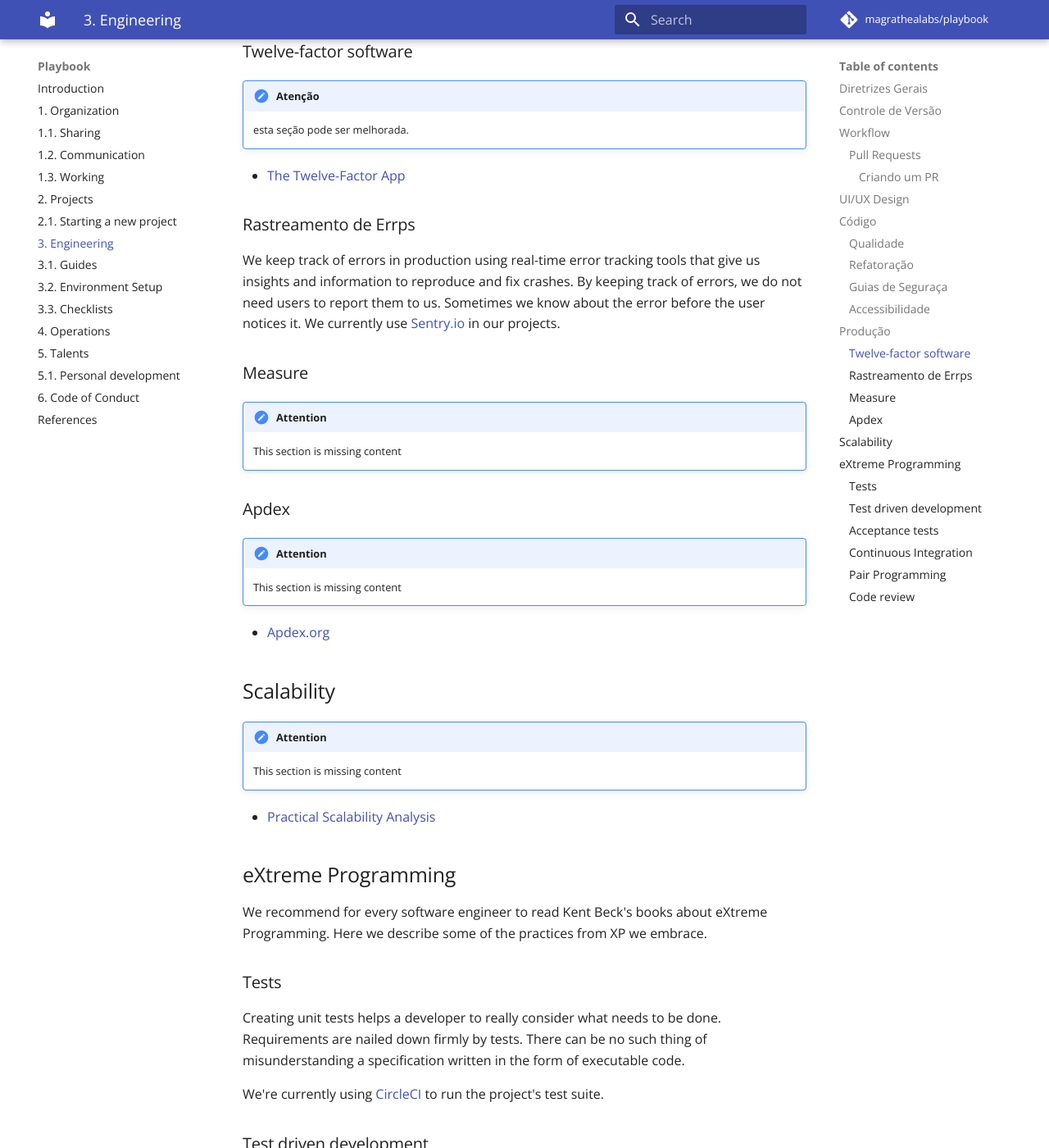
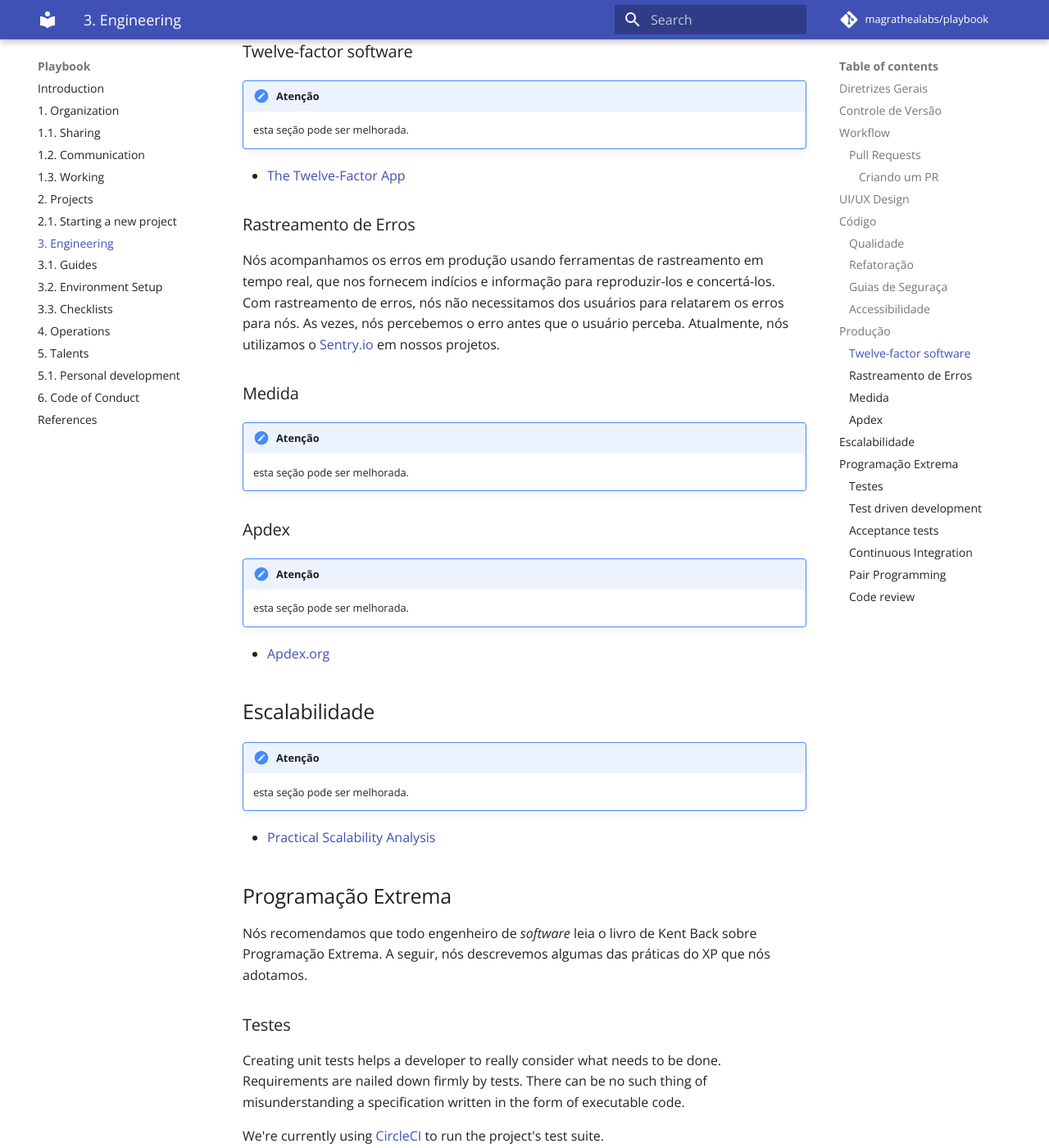
Before and after one commit to magrathealabs/playbook, an MkDocs documentation site: the page built from docs/3-engineering.md, in a window 1280 px wide and 1400 px high, scrolled down 4175 px. Shown: the whole window at 82% size. Built offline with MkDocs 1.6.1 and Material for MkDocs 9.7.7, drawn with Linux system fonts in a browser that asks for light colours; comment, search, counter and statistics services are not loaded.

Commit message:
Translate some more

```diff
--- a/docs/3-engineering.md
+++ b/docs/3-engineering.md
@@ -131,34 +131,34 @@ Quando começar a trabalhar em uma nova funcionalidade, olhe em volta para melho
 
 * [The Twelve-Factor App](https://12factor.net/)
 
-### Rastreamento de Errps
+### Rastreamento de Erros
 
-We keep track of errors in production using real-time error tracking tools that give us insights and information to reproduce and fix crashes. By keeping track of errors, we do not need users to report them to us. Sometimes we know about the error before the user notices it. We currently use [Sentry.io](https://sentry.io/welcome/) in our projects.
+Nós acompanhamos os erros em produção usando ferramentas de rastreamento em tempo real,  que nos fornecem indícios e informação para reproduzir-los e concertá-los. Com rastreamento de erros, nós não necessitamos dos usuários para relatarem os erros para nós. As vezes, nós percebemos o erro antes que o usuário perceba. Atualmente, nós utilizamos o [Sentry.io](https://sentry.io/welcome/) em nossos projetos.
 
-### Measure
+### Medida
 
-!!! attention
-    This section is missing content
+!!! atenção
+    esta seção pode ser melhorada.
 
 ### Apdex
 
-!!! attention
-    This section is missing content
+!!! atenção
+    esta seção pode ser melhorada.
 
 * [Apdex.org](http://apdex.org/overview.html)
 
-## Scalability
+## Escalabilidade
 
-!!! attention
-    This section is missing content
+!!! atenção
+    esta seção pode ser melhorada.
 
 * [Practical Scalability Analysis](https://www.vividcortex.com/resources/universal-scalability-law)
 
-## eXtreme Programming
+## Programação Extrema
 
-We recommend for every software engineer to read Kent Beck's books about eXtreme Programming. Here we describe some of the practices from XP we embrace.
+Nós recomendamos que todo engenheiro de *software* leia o livro de Kent Back sobre Programação Extrema. A seguir, nós descrevemos algumas das práticas do XP que nós adotamos.
 
-### Tests
+### Testes
 
 Creating unit tests helps a developer to really consider what needs to be done. Requirements are nailed down firmly by tests. There can be no such thing of misunderstanding a specification written in the form of executable code.
 
```
